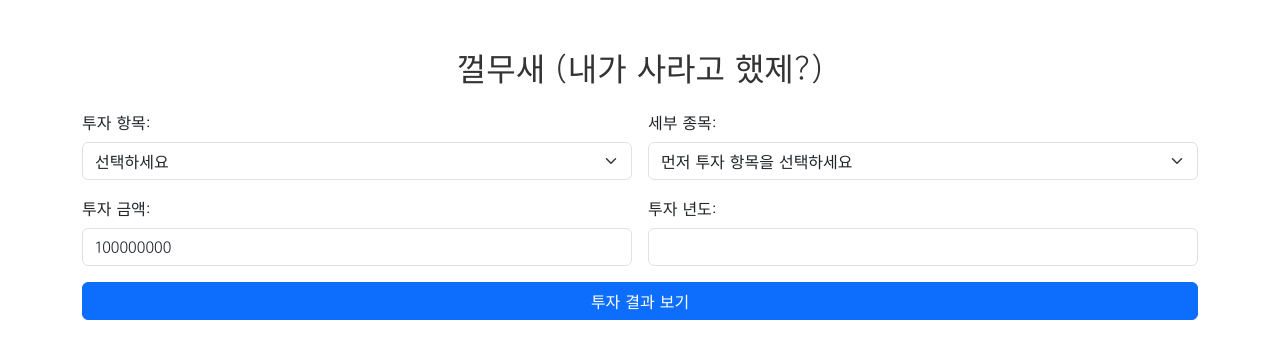
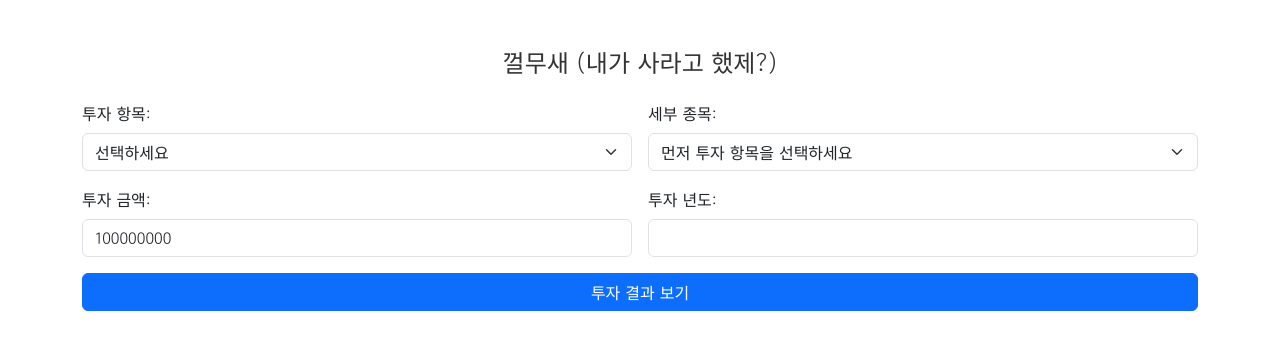
Before and after one commit to dalmook/dalstock, a plain HTML site: page index.html in a window 1280 px wide. Drawn offline with nearby package versions, Linux system fonts and the light colour scheme; a web font is replaced by a local one.

Commit message:
Update ggulstyles.css

```diff
--- a/ggulstyles.css
+++ b/ggulstyles.css
@@ -10,7 +10,7 @@ body {
 
 h1 {
     color: #333333;
-    font-size: 2rem; /* Bootstrap의 기본 폰트 크기와 조정 */
+    font-size: 1.5rem; /* Bootstrap의 기본 폰트 크기와 조정 */
 }
 
 #result h2 {
```
